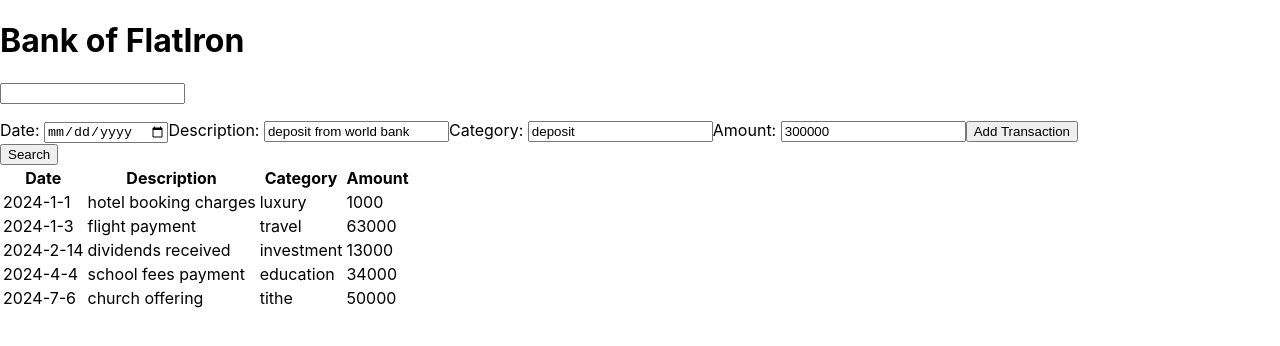
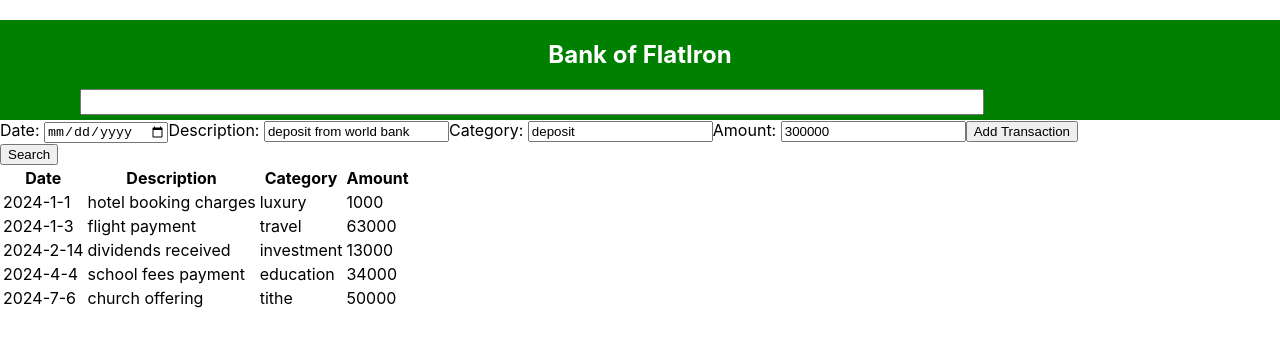
Before and after one commit to One-G-Row/flatiron-codechallenge-phase2, a React (Create React App) app: page / in a window 1280 px wide. Shown: the top 346 px of the page. Built offline with nearby package versions, Linux system fonts and the light colour scheme.

Commit message:
styling the header component

```diff
--- a/src/App.css
+++ b/src/App.css
@@ -1,4 +1,4 @@
-.App {
+/* .App {
   text-align: center;
 }
 
@@ -35,4 +35,20 @@
   to {
     transform: rotate(360deg);
   }
+} */
+.heading{
+ text-align: center;
+ color: white;
+ padding-top: 20px;
+
 }
+.nav{
+  width: 100%;
+  height: 100px;
+  background-color: green;
+}
+.input{
+width: 70%;
+height: 20px;
+margin-left: 80px;
+}
--- a/src/components/App.js
+++ b/src/components/App.js
@@ -1,4 +1,4 @@
-/* import './App.css'; */
+ import '../App.css';
 import React, { useState } from "react";
 import Header from "./Header";
 import ListTable from "./ListTable";
--- a/src/components/Form.js
+++ b/src/components/Form.js
@@ -1,50 +1,83 @@
+import React, { useState } from "react";
 
-import React,{useState} from "react"
-import ListTable from "./ListTable"
+function Form({ transaction, setTransaction }) {
+  const [date, setDate] = useState("2024-3-4");
+  const [description, setDescription] = useState("deposit from world bank");
+  const [category, setCategory] = useState("deposit");
+  const [amount, setAmount] = useState(300000);
 
-function Form({transaction, setTransaction}){
-const [date, setDate] = useState("2024-3-4")
-const [description, setDescription] = useState("deposit from world bank")
-const [category, setCategory] = useState("deposit")
-const [amount, setAmount] = useState(300000)
+  function handlerDate(e) {
+    setDate(e.target.value);
+  }
 
+  function handlerDescription(e) {
+    setDescription(e.target.value);
+  }
 
+  function handlerCategory(e) {
+    setCategory(e.target.value);
+  }
 
-function handlerDate(e){
-  setDate(e.target.value)
+  function handlerAmount(e) {
+    setAmount(e.target.value);
+  }
+
+  //add a transaction to displayed on the page
+  function addTransaction(e) {
+    e.preventDefault();
+    {
+      const transactionArray = [
+        ...transaction,
+        date,
+        description,
+        category,
+        amount,
+      ];
+      //update the transaction with the date, description, category and amount values
+      setTransaction(transactionArray);
+    }
+  }
+  return (
+    <form className="form">
+      <label>
+        Date:{" "}
+        <input
+          className="date"
+          type="date"
+          onChange={handlerDate}
+          value={date}
+        />
+      </label>
+      <label>
+        Description:{" "}
+        <input
+          className="description"
+          type="text"
+          onChange={handlerDescription}
+          value={description}
+        />
+      </label>
+      <label>
+        Category:{" "}
+        <input
+          className="category"
+          type="text"
+          onChange={handlerCategory}
+          value={category}
+        />
+      </label>
+      <label>
+        Amount:{" "}
+        <input
+          className="amount"
+          type="number"
+          onChange={handlerAmount}
+          value={amount}
+        />
+      </label>
+      <button onClick={addTransaction}>Add Transaction</button>
+    </form>
+  );
 }
 
-function handlerDescription(e){
-    setDescription(e.target.value)
-}
-
-function handlerCategory(e){
-    setCategory(e.target.value)
-}
-
-function handlerAmount(e){
-    setAmount(e.target.value)
-}
-
-function addTransaction(e){
-e.preventDefault()
-const transactionArray = [...transaction, date, description, category, amount]
-setTransaction(transactionArray)
-}
-
-
-
-return (
-<form>
-    <label>Date: <input type="date" onChange={handlerDate} value={date}/></label>
-    <label>Description: <input type="text" onChange={handlerDescription} value={description}/></label>
-    <label>Category: <input type="text" onChange={handlerCategory} value={category}/></label>
-    <label>Amount: <input type="number" onChange={handlerAmount} value={amount}/></label>
-    <button onClick={addTransaction}>Add Transaction</button>
-
-
-</form>
-)
-}
-
-export default Form
+export default Form;
--- a/src/components/Header.js
+++ b/src/components/Header.js
@@ -1,55 +1,20 @@
 import React, { useState } from "react";
 
-function Header({ userDetails, transactions, input, setInput }) {
-
-  const [filterBy, setFilterBy] = useState(userDetails);
-  const [results, setResults] = useState([]);
-
-  /*   console.log(input);
-  console.log(results);
-  console.log(filterBy); */
-
-  function updateFilterBy() {
-    const transactionalArray = [...filterBy, transactions];
-    setFilterBy(transactionalArray);
-  }
-
+function Header({ input, setInput }) {
   function handleInput(e) {
     setInput(e.target.value);
   }
 
-  const userDetailsValues = Object.values(userDetails);
-  const userDetailsArray = [userDetailsValues];
- /*  console.log(userDetailsArray) */;
-  //console.log(userDetailsValues )
-
-  function filterTransaction() {
-    const filterResults = userDetailsArray.filter((userDetail) => {
-      //userDetail.includes(input)
-      {
-        if (userDetail.includes(input)) {
-          return userDetail;
-        }
-      }
-
-    });
-    setResults(filterResults);
-    console.log(filterResults);
-  }
-
-
-  function filteredResult() {
-    return results.map((result) => <li key={result.id}>{result}</li>);
-  }
-
   return (
-    <div>
-      <h1>Bank of FlatIron</h1>
-      <input type="text" onChange={handleInput} value={input} />
-      <ul>{filteredResult}</ul>
-      <p>{results}</p>
-      {updateFilterBy}
-    </div>
+    <nav className="nav">
+      <h1 className="heading">Bank of FlatIron</h1>
+      <input
+        className="input"
+        type="text"
+        onChange={handleInput}
+        value={input}
+      />
+    </nav>
   );
 }
 export default Header;
--- a/src/components/ListTable.js
+++ b/src/components/ListTable.js
@@ -3,6 +3,7 @@ import React, { useState } from "react";
 function ListTable({ details, addObjs, input }) {
   const [results, setResults] = useState("");
 
+  //conditions set to filter table data by date, category, description and amount
   function filterTransactions() {
     const filterDetails = details.map((detail) => {
       if (input.includes(detail.category)) {
@@ -29,17 +30,8 @@ function ListTable({ details, addObjs, input }) {
 
     setResults(filterDetails);
   }
-  console.log(results);
 
-  function extractProperties() {
-    const data = {
-      date: results.date,
-      descrition: results.description,
-      category: results.category,
-      amount: results.amount,
-    };
-  }
-  console.log(extractProperties());
+
   return (
     <div className="table">
       <button className="search" onClick={filterTransactions}>
@@ -57,7 +49,10 @@ function ListTable({ details, addObjs, input }) {
         <tbody>
           {results ? (
             <tr>
-            <td>{results}</td>
+              <td>{results}</td>
+              {/* <td>{data.description}</td>
+            <td>{data.category}</td>
+            <td>{data.amount}</td> */}
             </tr>
           ) : (
             details.map((detail, index) => (
@@ -78,22 +73,8 @@ function ListTable({ details, addObjs, input }) {
               </tr>
             );
           })}
-
-          {/* <tr>
-<td>{addObjs}</td>
-</tr>  */}
-
-          {/* {addObj.map((obj, index)=>{
-<tr key={index}>
-<td>{addObj}</td>
-    <td>{addObj}</td>
-    <td>{addObj}</td>
-    <td>{addObj}</td>
-</tr>
-})} */}
         </tbody>
       </table>
-      {/* <p>{results}</p> */}
     </div>
   );
 }
```
